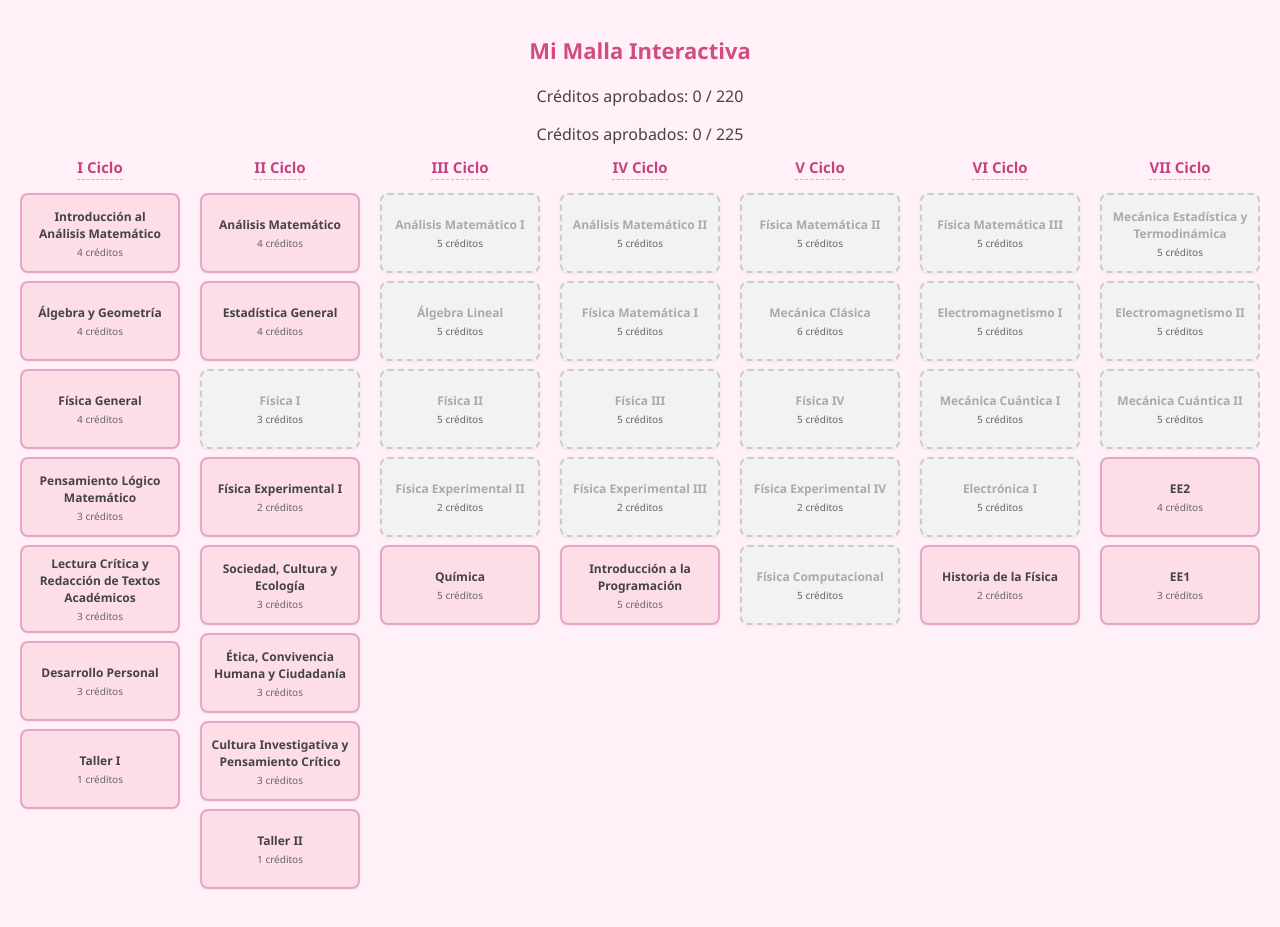
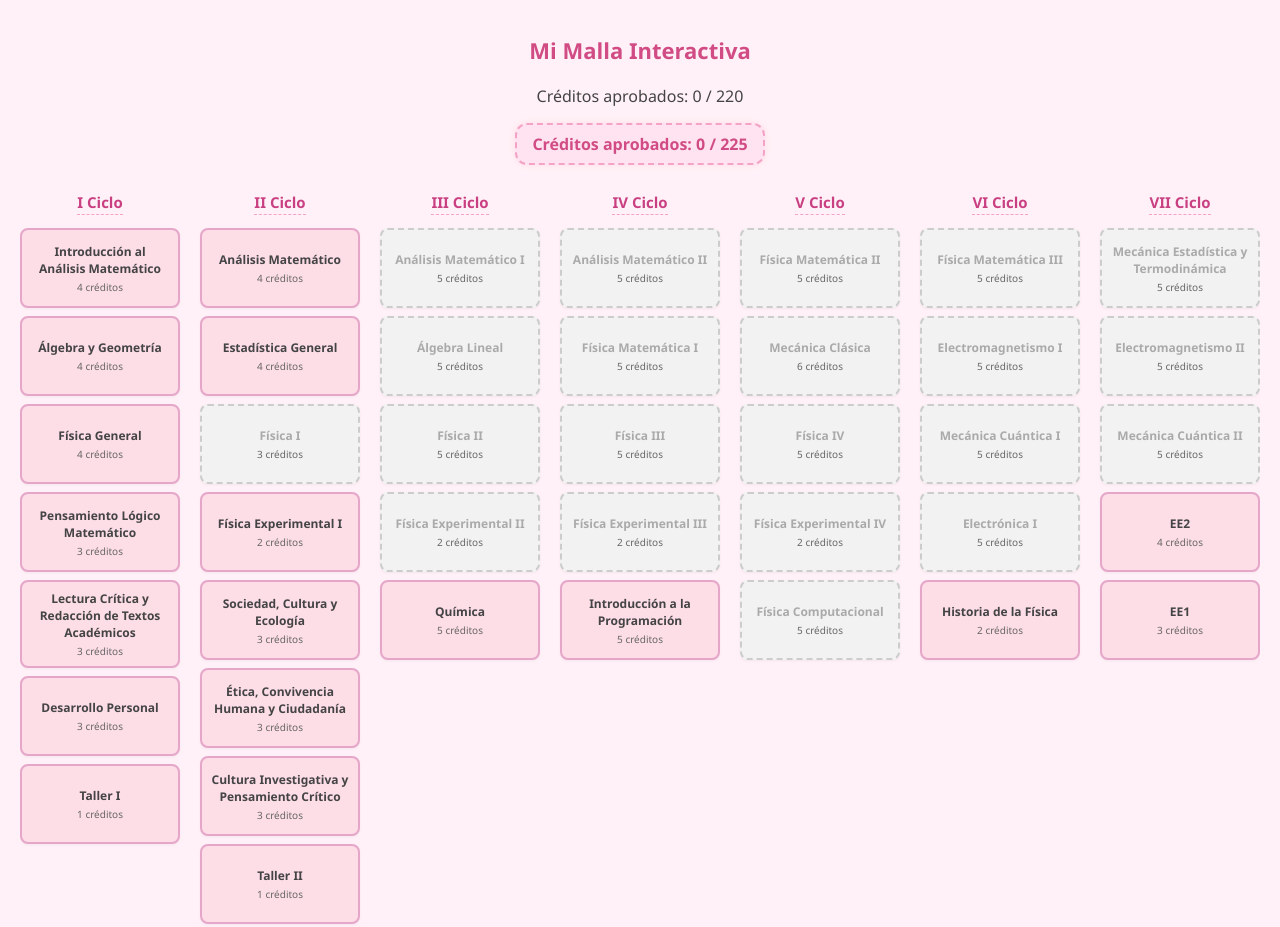
Before and after one commit to be1encit4/mi-malla, a plain HTML site: page index.html in a window 1280 px wide. Drawn offline with Linux system fonts and the light colour scheme.

Commit message:
Update style.css

```diff
--- a/style.css
+++ b/style.css
@@ -98,3 +98,16 @@ h1 {
   border-color: #ccc;
   cursor: not-allowed;
 }
+
+.contador-creditos {
+  color: #d14c84;
+  font-weight: bold;
+  font-size: 16px;
+  margin-bottom: 15px;
+  background-color: #ffe3f0;
+  display: inline-block;
+  padding: 8px 15px;
+  border-radius: 12px;
+  box-shadow: 0 0 5px rgba(255, 192, 203, 0.4);
+  border: 2px dashed #f3a3c6;
+}
```
